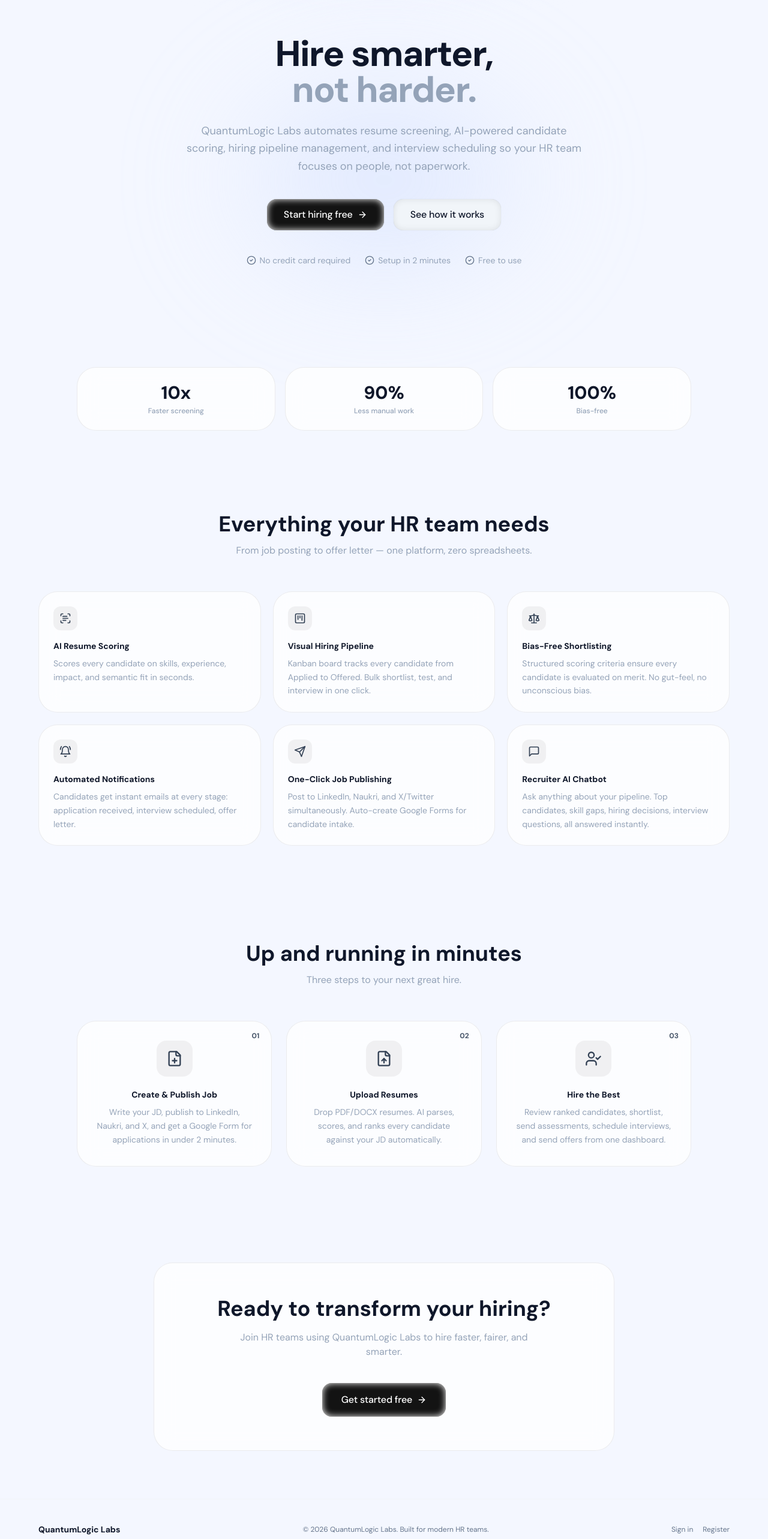
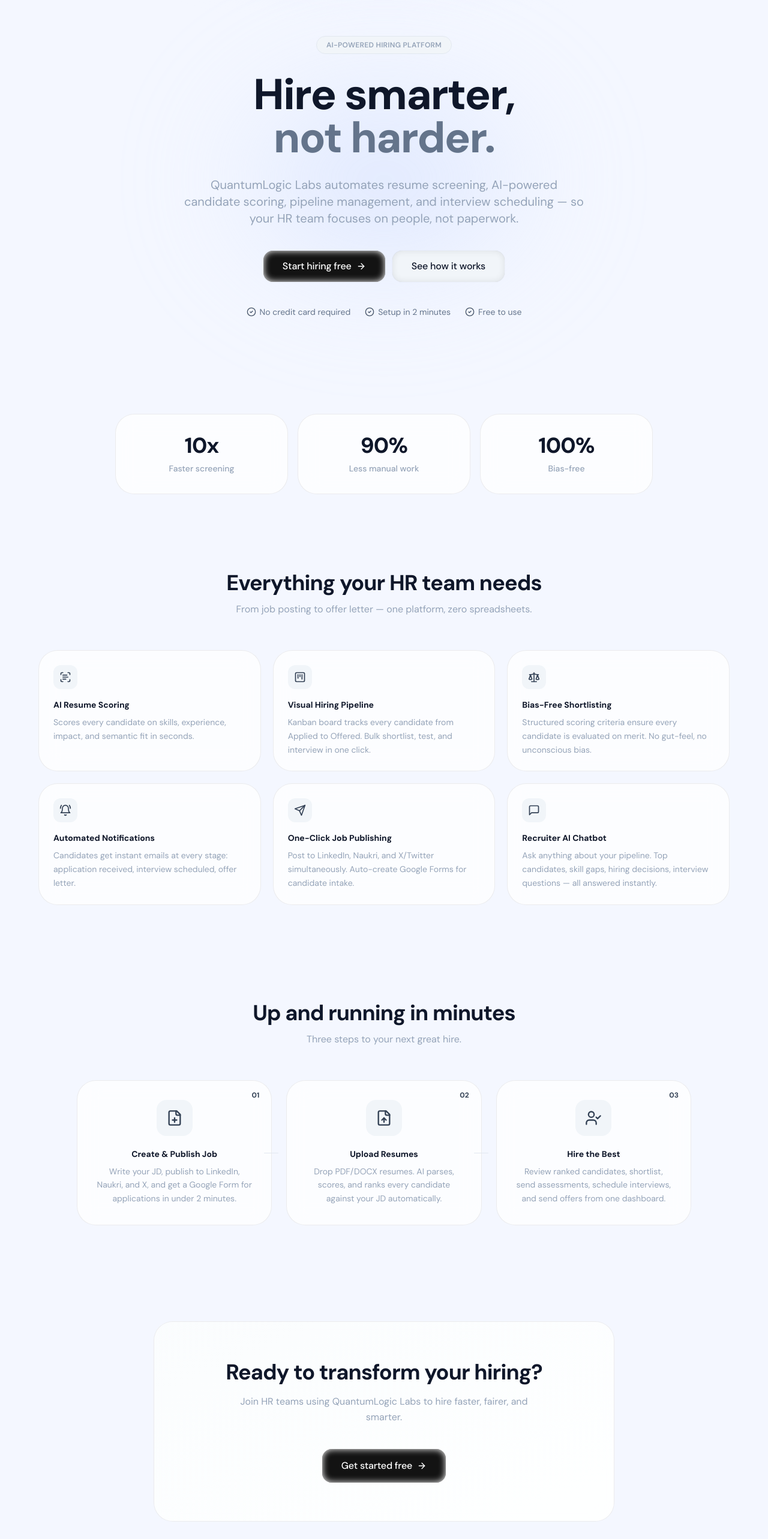
Before and after one commit to Deep841/fairhire-ai, a React (Vite) app in the folder frontend/: page / in a window 1280 px wide. Shown: the part 100-2666 px from the top of the page at 60% size. Built offline with nearby package versions, Linux system fonts and the light colour scheme.

Commit message:
polish: Landing + Navbar full Tailwind upgrade

```diff
--- a/frontend/src/pages/Landing.tsx
+++ b/frontend/src/pages/Landing.tsx
@@ -1,70 +1,91 @@
 import { Link } from "react-router-dom";
-import { ArrowRight, Briefcase, CheckCircle2, Upload, Trophy, ScanText, KanbanSquare, Scale, BellRing, Send, MessageSquare, FilePlus, FileUp, UserCheck } from "lucide-react";
+import { ArrowRight, CheckCircle2, ScanText, KanbanSquare, Scale, BellRing, Send, MessageSquare, FilePlus, FileUp, UserCheck } from "lucide-react";
 
 const FEATURES = [
-  { icon: ScanText,       title: "AI Resume Scoring",        desc: "Scores every candidate on skills, experience, impact, and semantic fit in seconds." },
-  { icon: KanbanSquare,   title: "Visual Hiring Pipeline",   desc: "Kanban board tracks every candidate from Applied to Offered. Bulk shortlist, test, and interview in one click." },
-  { icon: Scale,          title: "Bias-Free Shortlisting",   desc: "Structured scoring criteria ensure every candidate is evaluated on merit. No gut-feel, no unconscious bias." },
-  { icon: BellRing,       title: "Automated Notifications",  desc: "Candidates get instant emails at every stage: application received, interview scheduled, offer letter." },
-  { icon: Send,           title: "One-Click Job Publishing",  desc: "Post to LinkedIn, Naukri, and X/Twitter simultaneously. Auto-create Google Forms for candidate intake." },
-  { icon: MessageSquare,  title: "Recruiter AI Chatbot",     desc: "Ask anything about your pipeline. Top candidates, skill gaps, hiring decisions, interview questions, all answered instantly." },
+  { icon: ScanText,      title: "AI Resume Scoring",       desc: "Scores every candidate on skills, experience, impact, and semantic fit in seconds." },
+  { icon: KanbanSquare,  title: "Visual Hiring Pipeline",  desc: "Kanban board tracks every candidate from Applied to Offered. Bulk shortlist, test, and interview in one click." },
+  { icon: Scale,         title: "Bias-Free Shortlisting",  desc: "Structured scoring criteria ensure every candidate is evaluated on merit. No gut-feel, no unconscious bias." },
+  { icon: BellRing,      title: "Automated Notifications", desc: "Candidates get instant emails at every stage: application received, interview scheduled, offer letter." },
+  { icon: Send,          title: "One-Click Job Publishing", desc: "Post to LinkedIn, Naukri, and X/Twitter simultaneously. Auto-create Google Forms for candidate intake." },
+  { icon: MessageSquare, title: "Recruiter AI Chatbot",    desc: "Ask anything about your pipeline. Top candidates, skill gaps, hiring decisions, interview questions — all answered instantly." },
 ];
 
 const STEPS = [
-  { num: "01", icon: FilePlus,   title: "Create & Publish Job",  desc: "Write your JD, publish to LinkedIn, Naukri, and X, and get a Google Form for applications in under 2 minutes." },
-  { num: "02", icon: FileUp,     title: "Upload Resumes",        desc: "Drop PDF/DOCX resumes. AI parses, scores, and ranks every candidate against your JD automatically." },
-  { num: "03", icon: UserCheck,  title: "Hire the Best",         desc: "Review ranked candidates, shortlist, send assessments, schedule interviews, and send offers from one dashboard." },
+  { num: "01", icon: FilePlus,  title: "Create & Publish Job", desc: "Write your JD, publish to LinkedIn, Naukri, and X, and get a Google Form for applications in under 2 minutes." },
+  { num: "02", icon: FileUp,    title: "Upload Resumes",       desc: "Drop PDF/DOCX resumes. AI parses, scores, and ranks every candidate against your JD automatically." },
+  { num: "03", icon: UserCheck, title: "Hire the Best",        desc: "Review ranked candidates, shortlist, send assessments, schedule interviews, and send offers from one dashboard." },
 ];
 
 const STATS = [
   { value: "10x",  label: "Faster screening" },
-  { value: "90%",  label: "Less manual work" },
-  { value: "100%", label: "Bias-free" },
+  { value: "90%",  label: "Less manual work"  },
+  { value: "100%", label: "Bias-free"          },
 ];
 
 export default function Landing() {
   return (
-    <div className="min-h-screen" style={{ fontFamily: "'DM Sans', sans-serif" }}>
+    <div className="min-h-screen">
 
-      {/* Navbar */}
-      <nav className="sticky top-0 z-50 glass-navbar px-6 h-16 flex items-center justify-between max-w-full">
+      {/* ── Navbar ─────────────────────────────────────────────────────── */}
+      <nav className="sticky top-0 z-50 glass-navbar px-6 h-16 flex items-center">
         <div className="max-w-6xl mx-auto w-full flex items-center justify-between">
-          <div className="flex items-center">
           <span className="text-base font-bold text-slate-900 tracking-tight">QuantumLogic Labs</span>
-          </div>
           <div className="flex items-center gap-3">
-            <Link to="/login" className="px-4 py-2 text-sm font-semibold text-slate-600 hover:text-slate-900 transition-colors">
+            <Link
+              to="/login"
+              className="px-4 py-2 text-sm font-semibold text-slate-500 hover:text-slate-900 transition-colors duration-200"
+            >
               Sign in
             </Link>
-            <Link to="/login" className="btn-glass-dark inline-flex items-center gap-1.5 px-4 py-2 rounded-xl text-sm font-semibold">
+            <Link
+              to="/login"
+              className="btn-glass-dark inline-flex items-center gap-1.5 px-4 py-2 rounded-xl text-sm font-semibold"
+              style={{ color: "#fff" }}
+            >
               Get started <ArrowRight className="h-3.5 w-3.5" />
             </Link>
           </div>
         </div>
       </nav>
 
-      {/* Hero */}
-      <section className="relative pt-24 pb-28 px-6 text-center overflow-hidden">
-        <div className="relative max-w-4xl mx-auto">
-          <h1 className="text-5xl sm:text-6xl font-extrabold text-slate-900 leading-tight tracking-tight">
+      {/* ── Hero ───────────────────────────────────────────────────────── */}
+      <section className="relative pt-24 pb-28 px-6 text-center">
+        <div className="max-w-4xl mx-auto">
+          {/* Badge */}
+          <div className="inline-flex items-center gap-2 px-4 py-1.5 rounded-full bg-slate-100 border border-slate-200 text-xs font-semibold text-slate-600 mb-8 tracking-wide uppercase">
+            AI-Powered Hiring Platform
+          </div>
+
+          <h1 className="text-5xl sm:text-6xl lg:text-7xl font-extrabold text-slate-900 leading-[1.08] tracking-tight">
             Hire smarter,<br />
-            <span className="text-slate-500">not harder.</span>
+            <span className="text-slate-400">not harder.</span>
           </h1>
-          <p className="mt-6 text-lg text-slate-500 leading-relaxed max-w-2xl mx-auto">
-            QuantumLogic Labs automates resume screening, AI-powered candidate scoring, hiring pipeline management, and interview scheduling so your HR team focuses on people, not paperwork.
+
+          <p className="mt-7 text-lg sm:text-xl text-slate-500 leading-relaxed max-w-2xl mx-auto">
+            QuantumLogic Labs automates resume screening, AI-powered candidate scoring, pipeline management,
+            and interview scheduling — so your HR team focuses on people, not paperwork.
           </p>
-          <div className="mt-10 flex flex-col sm:flex-row items-center justify-center gap-4">
-            <Link to="/login" className="btn-glass-dark inline-flex items-center gap-2 px-7 py-3.5 rounded-2xl text-base font-semibold">
+
+          <div className="mt-10 flex flex-col sm:flex-row items-center justify-center gap-3">
+            <Link
+              to="/login"
+              className="btn-glass-dark inline-flex items-center gap-2 px-8 py-3.5 rounded-2xl text-base font-semibold w-full sm:w-auto justify-center"
+              style={{ color: "#fff" }}
+            >
               Start hiring free <ArrowRight className="h-4 w-4" />
             </Link>
-            <a href="#how-it-works" className="btn-glass inline-flex items-center gap-2 px-7 py-3.5 rounded-2xl text-base font-semibold">
+            <a
+              href="#how-it-works"
+              className="btn-glass inline-flex items-center gap-2 px-8 py-3.5 rounded-2xl text-base font-semibold w-full sm:w-auto justify-center"
+            >
               See how it works
             </a>
           </div>
+
           <div className="mt-10 flex items-center justify-center gap-6 flex-wrap">
             {["No credit card required", "Setup in 2 minutes", "Free to use"].map((t) => (
-              <div key={t} className="flex items-center gap-1.5 text-sm text-slate-500">
-                <CheckCircle2 className="h-4 w-4 text-slate-400 flex-shrink-0" />
+              <div key={t} className="flex items-center gap-1.5 text-sm text-slate-400">
+                <CheckCircle2 className="h-4 w-4 text-slate-300 flex-shrink-0" />
                 {t}
               </div>
             ))}
@@ -72,29 +93,40 @@ export default function Landing() {
         </div>
       </section>
 
-      {/* Stats */}
-      <section className="py-14 px-6">
-        <div className="max-w-5xl mx-auto grid grid-cols-1 md:grid-cols-3 gap-4">
+      {/* ── Stats ──────────────────────────────────────────────────────── */}
+      <section className="py-12 px-6">
+        <div className="max-w-4xl mx-auto grid grid-cols-1 md:grid-cols-3 gap-4">
           {STATS.map(({ value, label }) => (
-            <div key={label} className="glass rounded-2xl p-6 text-center">
-              <p className="text-3xl font-extrabold text-slate-900">{value}</p>
-              <p className="mt-1 text-xs font-medium text-slate-500">{label}</p>
+            <div
+              key={label}
+              className="glass rounded-2xl p-8 text-center hover:scale-[1.02] transition-transform duration-200"
+            >
+              <p className="text-4xl font-extrabold text-slate-900 tracking-tight">{value}</p>
+              <p className="mt-2 text-sm font-medium text-slate-500">{label}</p>
             </div>
           ))}
         </div>
       </section>
 
-      {/* Features */}
+      {/* ── Features ───────────────────────────────────────────────────── */}
       <section className="py-20 px-6">
         <div className="max-w-6xl mx-auto">
           <div className="text-center mb-14">
-            <h2 className="text-3xl sm:text-4xl font-bold text-slate-900">Everything your HR team needs</h2>
-            <p className="mt-3 text-base text-slate-500 max-w-xl mx-auto">From job posting to offer letter — one platform, zero spreadsheets.</p>
+            <h2 className="text-3xl sm:text-4xl font-bold text-slate-900 tracking-tight">
+              Everything your HR team needs
+            </h2>
+            <p className="mt-3 text-base text-slate-500 max-w-xl mx-auto">
+              From job posting to offer letter — one platform, zero spreadsheets.
+            </p>
           </div>
+
           <div className="grid grid-cols-1 sm:grid-cols-2 lg:grid-cols-3 gap-5">
             {FEATURES.map(({ icon: Icon, title, desc }) => (
-              <div key={title} className="glass rounded-2xl p-6 hover:shadow-md transition-all">
-                <div className="inline-flex p-2.5 rounded-xl mb-4" style={{ background: "rgba(0,0,0,0.05)" }}>
+              <div
+                key={title}
+                className="glass rounded-2xl p-6 hover:scale-[1.02] hover:shadow-lg transition-all duration-200 cursor-default group"
+              >
+                <div className="inline-flex p-2.5 rounded-xl mb-4 bg-slate-100 group-hover:bg-slate-200 transition-colors duration-200">
                   <Icon className="h-5 w-5 text-slate-700" />
                 </div>
                 <h3 className="text-sm font-bold text-slate-900 mb-2">{title}</h3>
@@ -105,18 +137,26 @@ export default function Landing() {
         </div>
       </section>
 
-      {/* How it works */}
+      {/* ── How it works ───────────────────────────────────────────────── */}
       <section id="how-it-works" className="py-20 px-6">
         <div className="max-w-5xl mx-auto">
           <div className="text-center mb-14">
-            <h2 className="text-3xl sm:text-4xl font-bold text-slate-900">Up and running in minutes</h2>
+            <h2 className="text-3xl sm:text-4xl font-bold text-slate-900 tracking-tight">
+              Up and running in minutes
+            </h2>
             <p className="mt-3 text-base text-slate-500">Three steps to your next great hire.</p>
           </div>
+
           <div className="grid grid-cols-1 md:grid-cols-3 gap-6">
-            {STEPS.map(({ num, icon: Icon, title, desc }) => (
-              <div key={num} className="glass rounded-2xl p-8 text-center relative">
-                <span className="absolute top-4 right-5 text-xs font-bold text-slate-300">{num}</span>
-                <div className="inline-flex p-4 rounded-2xl mb-5" style={{ background: "rgba(0,0,0,0.05)" }}>
+            {STEPS.map(({ num, icon: Icon, title, desc }, i) => (
+              <div key={num} className="glass rounded-2xl p-8 text-center relative group hover:scale-[1.02] transition-transform duration-200">
+                {/* Step number */}
+                <span className="absolute top-4 right-5 text-xs font-bold text-slate-200 tabular-nums">{num}</span>
+                {/* Connector line between steps */}
+                {i < STEPS.length - 1 && (
+                  <div className="hidden md:block absolute top-1/2 -right-3 w-6 h-px bg-slate-200 z-10" />
+                )}
+                <div className="inline-flex p-4 rounded-2xl mb-5 bg-slate-100 group-hover:bg-slate-200 transition-colors duration-200">
                   <Icon className="h-7 w-7 text-slate-700" />
                 </div>
                 <h3 className="text-sm font-bold text-slate-900 mb-2">{title}</h3>
@@ -127,31 +167,41 @@ export default function Landing() {
         </div>
       </section>
 
-      {/* CTA */}
+      {/* ── CTA ────────────────────────────────────────────────────────── */}
       <section className="py-20 px-6">
         <div className="max-w-3xl mx-auto">
-          <div className="glass rounded-3xl p-14 text-center">
-            <h2 className="text-3xl sm:text-4xl font-bold text-slate-900 mb-4">Ready to transform your hiring?</h2>
-            <p className="text-slate-500 text-base mb-10 max-w-lg mx-auto">
+          <div className="glass rounded-3xl p-12 sm:p-16 text-center relative overflow-hidden">
+            {/* Subtle background accent */}
+            <div className="absolute inset-0 bg-gradient-to-br from-slate-50 to-white opacity-60 rounded-3xl pointer-events-none" />
+            <div className="relative">
+              <h2 className="text-3xl sm:text-4xl font-bold text-slate-900 mb-4 tracking-tight">
+                Ready to transform your hiring?
+              </h2>
+              <p className="text-slate-500 text-base mb-10 max-w-lg mx-auto leading-relaxed">
                 Join HR teams using QuantumLogic Labs to hire faster, fairer, and smarter.
               </p>
-            <Link to="/login" className="btn-glass-dark inline-flex items-center gap-2 px-8 py-4 rounded-2xl text-base font-bold">
+              <Link
+                to="/login"
+                className="btn-glass-dark inline-flex items-center gap-2 px-8 py-4 rounded-2xl text-base font-bold"
+                style={{ color: "#fff" }}
+              >
                 Get started free <ArrowRight className="h-4 w-4" />
               </Link>
             </div>
           </div>
+        </div>
       </section>
 
-      {/* Footer */}
+      {/* ── Footer ─────────────────────────────────────────────────────── */}
       <footer className="py-10 px-6 border-t border-slate-100">
         <div className="max-w-6xl mx-auto flex flex-col md:flex-row items-center justify-between gap-4">
-          <div className="flex items-center">
           <span className="text-sm font-bold text-slate-900">QuantumLogic Labs</span>
-          </div>
-          <p className="text-xs text-slate-400">© {new Date().getFullYear()} QuantumLogic Labs. Built for modern HR teams.</p>
+          <p className="text-xs text-slate-400">
+            © {new Date().getFullYear()} QuantumLogic Labs. Built for modern HR teams.
+          </p>
           <div className="flex items-center gap-4">
-            <Link to="/login" className="text-xs text-slate-400 hover:text-slate-700 transition-colors">Sign in</Link>
-            <Link to="/login" className="text-xs text-slate-400 hover:text-slate-700 transition-colors">Register</Link>
+            <Link to="/login" className="text-xs text-slate-400 hover:text-slate-700 transition-colors duration-200">Sign in</Link>
+            <Link to="/login" className="text-xs text-slate-400 hover:text-slate-700 transition-colors duration-200">Register</Link>
           </div>
         </div>
       </footer>
```
Also changed, not shown: frontend/src/components/Navbar.tsx (+6 -4 lines). Lines whose indentation alone changed are shown as unchanged.
